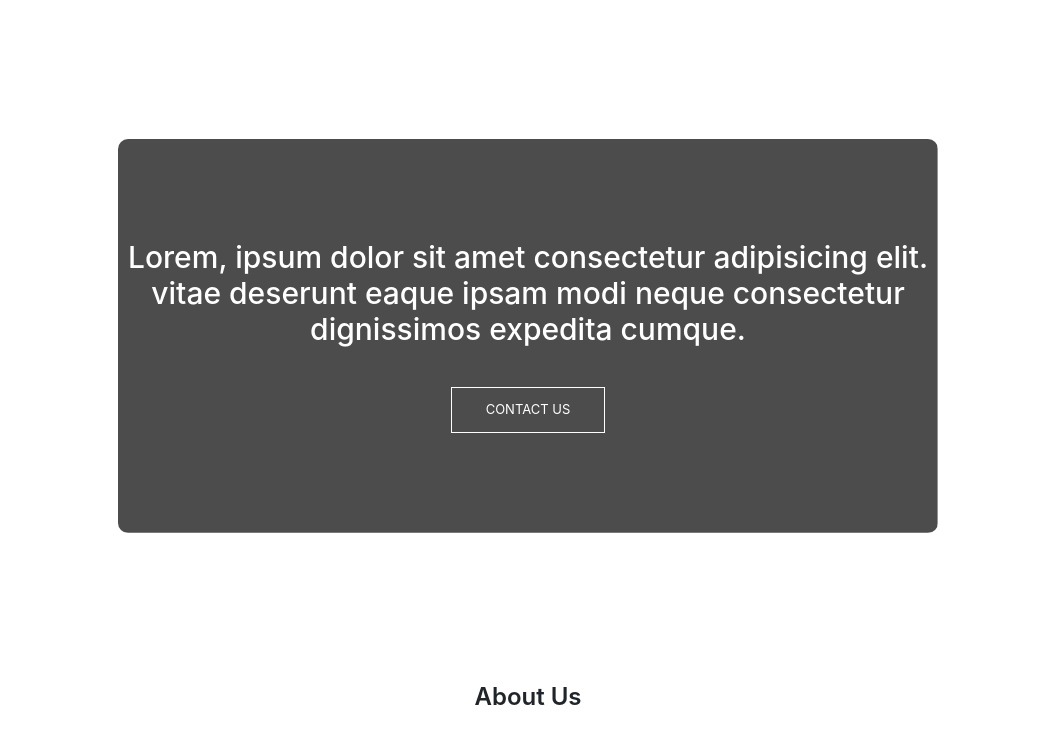
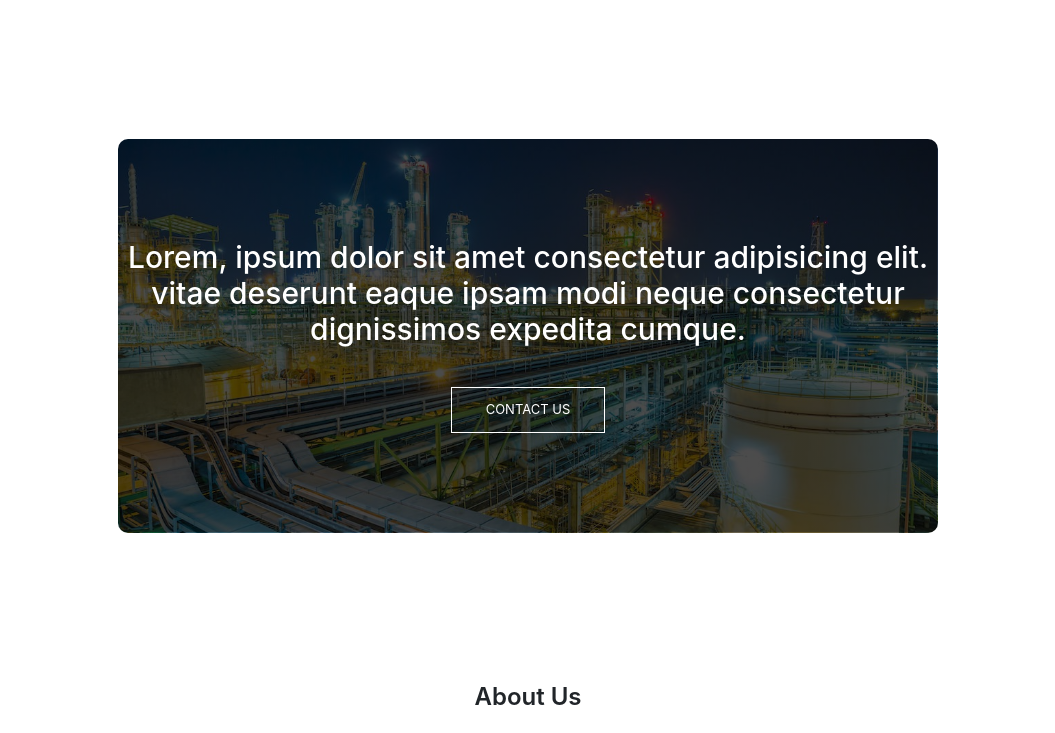
Before and after one commit to indra-putera/Final-Project, a plain HTML site: page index.html in a window 1280 px wide. Shown: the part 3440-4173 px from the top of the page, without its empty margins (112-1167 px from the left). Drawn offline with nearby package versions, Linux system fonts and the light colour scheme.

Commit message:
Perubahan Image

```diff
--- a/css/style.css
+++ b/css/style.css
@@ -273,7 +273,7 @@ h3{
 .cta{
     margin:100px auto;
     width: 80%;
-    background-image: linear-gradient(rgba(0,0,0,0.7),rgba(0,0,0,0.7)),url(../images/banner.png);
+    background-image: linear-gradient(rgba(0,0,0,0.7),rgba(0,0,0,0.7)),url(../images/banner.jpeg);
     background-position: center;
     background-size: cover;
     border-radius: 10px;
--- a/index.html
+++ b/index.html
@@ -7,7 +7,7 @@
     <link rel="stylesheet" href="./css/style.css">
     <link rel="stylesheet" href="https://stackpath.bootstrapcdn.com/font-awesome/4.7.0/css/font-awesome.min.css">
     <link rel="stylesheet" href="https://stackpath.bootstrapcdn.com/bootstrap/4.3.1/css/bootstrap.min.css" integrity="sha384-ggOyR0iXCbMQv3Xipma34MD+dH/1fQ784/j6cY/iJTQUOhcWr7x9JvoRxT2MZw1T" crossorigin="anonymous">
-    <title>Document</title>
+    <title>Index</title>
 </head>
 <body>
     <section class="header">
@@ -225,8 +225,8 @@
         <p>Made With <i class="fa fa-heart-o"></i> by Indra Putera</p>
     </section>
     <script src="https://code.jquery.com/jquery-3.3.1.slim.min.js" integrity="sha384-q8i/X+965DzO0rT7abK41JStQIAqVgRVzpbzo5smXKp4YfRvH+8abtTE1Pi6jizo" crossorigin="anonymous"></script>
-<script src="https://cdnjs.cloudflare.com/ajax/libs/popper.js/1.14.7/umd/popper.min.js" integrity="sha384-UO2eT0CpHqdSJQ6hJty5KVphtPhzWj9WO1clHTMGa3JDZwrnQq4sF86dIHNDz0W1" crossorigin="anonymous"></script>
-<script src="https://stackpath.bootstrapcdn.com/bootstrap/4.3.1/js/bootstrap.min.js" integrity="sha384-JjSmVgyd0p3pXB1rRibZUAYoIIy6OrQ6VrjIEaFf/nJGzIxFDsf4x0xIM+B07jRM" crossorigin="anonymous"></script>
+    <script src="https://cdnjs.cloudflare.com/ajax/libs/popper.js/1.14.7/umd/popper.min.js" integrity="sha384-UO2eT0CpHqdSJQ6hJty5KVphtPhzWj9WO1clHTMGa3JDZwrnQq4sF86dIHNDz0W1" crossorigin="anonymous"></script>
+    <script src="https://stackpath.bootstrapcdn.com/bootstrap/4.3.1/js/bootstrap.min.js" integrity="sha384-JjSmVgyd0p3pXB1rRibZUAYoIIy6OrQ6VrjIEaFf/nJGzIxFDsf4x0xIM+B07jRM" crossorigin="anonymous"></script>
 <script>
     var navLinks = document.getElementById("navLinks");
     function showMenu(){
```
Also changed, not shown: about.html (+1 -1 lines), blog.html (+1 -1 lines), contact.html (+1 -1 lines), portfolio.html (+1 -1 lines), todos.html (+1 -1 lines).
